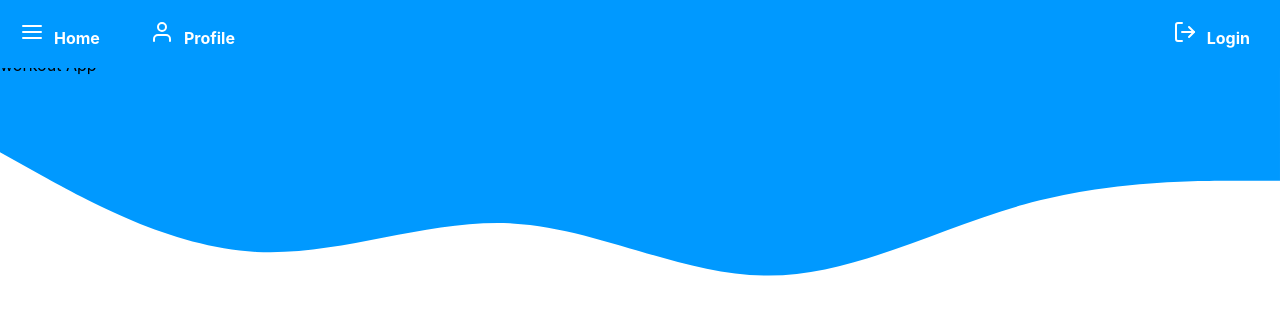
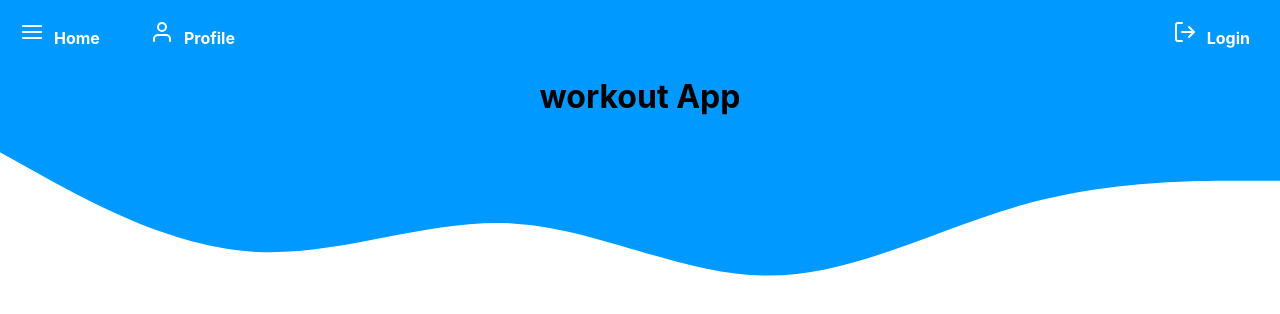
Before and after one commit to petermijkje/workout_app2, a React (Create React App) app in the folder workout_app/: page / in a window 1280 px wide. Shown: the top 314 px of the page. Built offline with nearby package versions, Linux system fonts and the light colour scheme.

Commit message:
adding H1 element

```diff
--- a/workout_app/src/App.js
+++ b/workout_app/src/App.js
@@ -21,7 +21,7 @@ function App() {
             <Route component={Error} />
           </Switch>
         </div>
-        <a>workout App</a>
+        <h1 style={{ textAlign: 'center' }}>workout App</h1>
       </div>
     </Router>
   )
```
